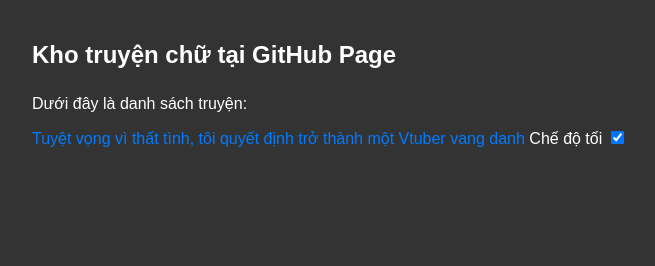
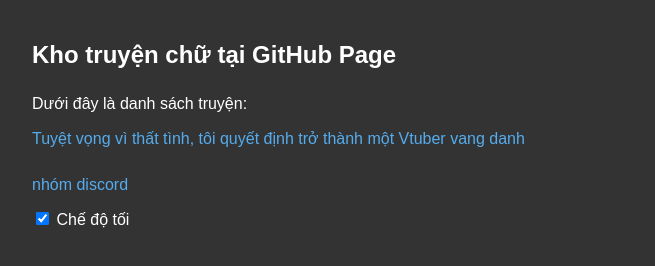
Before and after one commit to blogtruyenchu/blogtruyenchu.github.io, a plain HTML site: page index.html in a window 1280 px wide. Both pictures are taken after a click on the checkbox "Chế độ tối". Shown: the whole page, without its empty margins (308-963 px from the left). Drawn offline with Linux system fonts and the light colour scheme.

Commit message:
Update index.html

```diff
--- a/index.html
+++ b/index.html
@@ -33,6 +33,9 @@
       background-color: #333333; /* Màu nền chế độ tối */
       color: #ffffff; /* Màu văn bản chế độ tối */
     }
+    .dark-mode a {
+      color: #55acee; /* Màu liên kết trong chế độ tối */
+    }
     @media (min-width: 768px) {
       body {
         max-width: 600px; /* Độ rộng tối đa của nội dung trên màn hình lớn */
@@ -47,16 +50,41 @@
   <p>Dưới đây là danh sách truyện:</p>
   <a href="/1">Tuyệt vọng vì thất tình, tôi quyết định trở thành một Vtuber vang danh</a>
 
+  <!-- Thông tin liên hệ -->
+  <footer style="margin-top: 20px;">
+    <p><a href="https://discord.gg/XVMy9RNq">nhóm discord</a></p>
+  </footer>
+
   <!-- Nút chuyển đổi chế độ -->
+  <input type="checkbox" id="toggleTheme">
   <label for="toggleTheme">Chế độ tối</label>
-  <input type="checkbox" id="toggleTheme">
 
   <script>
     const toggleTheme = document.getElementById('toggleTheme');
     const body = document.body;
 
+    // Hàm lưu trạng thái chế độ tối vào cookie
+    function saveDarkModeToCookie() {
+      const darkModeEnabled = body.classList.contains('dark-mode');
+      document.cookie = `darkMode=${darkModeEnabled}; expires=Fri, 31 Dec 9999 23:59:59 GMT`; // Lưu cookie với thời hạn lâu dài
+    }
+
+    // Kiểm tra và áp dụng chế độ tối từ cookie khi tải lại trang
+    function applyDarkModeFromCookie() {
+      const cookieValue = document.cookie.replace(/(?:(?:^|.*;\s*)darkMode\s*\=\s*([^;]*).*$)|^.*$/, "$1");
+      if (cookieValue === "true") {
+        body.classList.add('dark-mode');
+        toggleTheme.checked = true;
+      }
+    }
+
+    // Thực thi hàm áp dụng chế độ tối từ cookie
+    applyDarkModeFromCookie();
+
+    // Xử lý sự kiện thay đổi chế độ tối
     toggleTheme.addEventListener('change', function() {
       body.classList.toggle('dark-mode');
+      saveDarkModeToCookie();
     });
   </script>
 </body>
```
